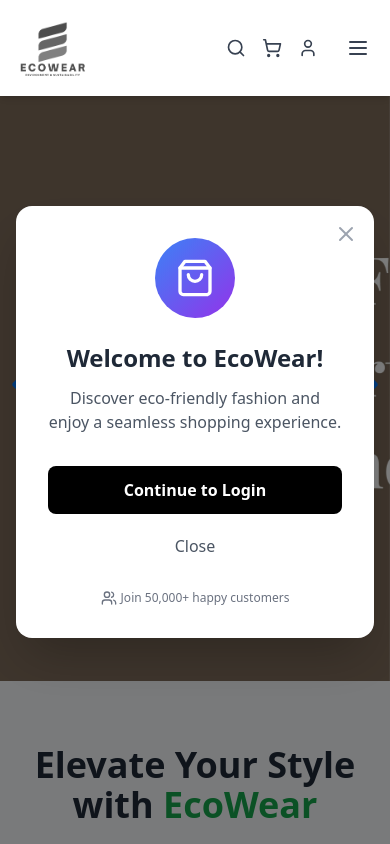
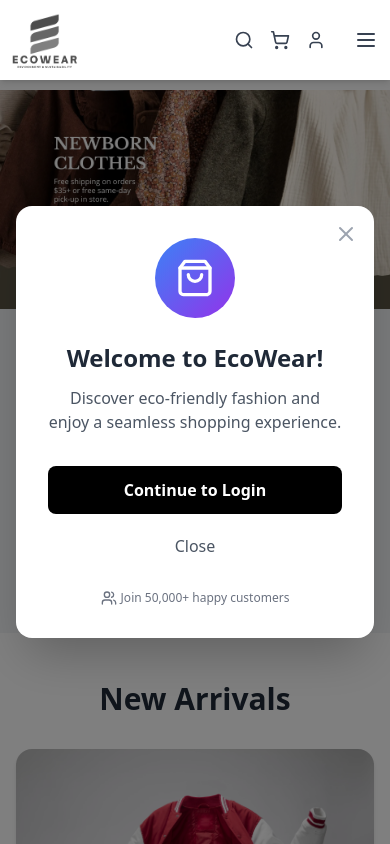
Before and after one commit to webtech95/ecowear-frontEnd, a React (Create React App) app: page / in a window 390 px wide. Shown: the top 844 px of the page. Built offline with nearby package versions, Linux system fonts and the light colour scheme.

Commit message:
Fix: removed extra space between banner and hero section

```diff
--- a/src/components/header.jsx
+++ b/src/components/header.jsx
@@ -16,7 +16,7 @@
   return (
     <>
       <header className="bg-white shadow-md fixed top-0 left-0 w-full z-50 transition-colors">
-        <div className="max-w-7xl mx-auto px-4 py-4 flex items-center justify-between">
+        <div className="max-w-7xl mx-auto px-2 py-2 flex items-center justify-between">
           <Link to="/" className="flex items-center space-x-2 text-2xl font-bold text-green-700">
             <img src={Logo} alt="Ecowear" className="h-16 w-auto" />
           </Link>
--- a/src/components/pages/about.jsx
+++ b/src/components/pages/about.jsx
@@ -4,7 +4,7 @@
 import "swiper/css/navigation";
 import { Link } from "react-router-dom";
 import image from "./images/Green and White Conceptual New Look Fashion Blog Banner.webp";
-import { useState } from "react";
+import { useEffect, useState } from "react";
 import OrganicPage from "../subPages/OrganicPage";
 import PlasticPackagingPage from "../subPages/PlasticPackagingPage";
 import FairWagesPage from "../subPages/FairWagesPage";
@@ -19,6 +19,8 @@
 import img18 from "../pages/images/18.webp";
 import img19 from "../pages/images/19.webp";
 import img20 from "../pages/images/20.webp";
+import Banner from "../pages/images/Banner2.webp";
+
 
 const CarouselImages = [
   { id: 1, image: img11 },
@@ -35,11 +37,28 @@
 
 const About = () => {
   const [activeModal, setActiveModal] = useState(null);
+    const [isMobile, setIsMobile] = useState(false);
+
+    useEffect(() => {
+      const handleResize = () => setIsMobile(window.innerWidth < 768);
+      handleResize();
+      window.addEventListener("resize", handleResize);
+      return () => window.removeEventListener("resize", handleResize);
+    }, []);
 
   return (
     <div className="bg-white text-gray-800">
-      <section className="w-full h-[60vh] md:h-[80vh]">
-        <Swiper
+      <section className="w-full relative z-0 m-0 p-0 overflow-hidden">
+
+        {isMobile ? (
+          <div className="w-full h-auto">
+            <img
+              src={Banner}
+              alt="Banner"
+              className="w-full h-auto object-cover"
+            />
+          </div>
+        ) : (<Swiper
           modules={[Autoplay, Navigation]}
           navigation
           autoplay={{ delay: 3000, disableOnInteraction: false }}
@@ -57,6 +76,7 @@
             </SwiperSlide>
           ))}
         </Swiper>
+        )}
       </section>
 
       <section className="relative -mt-10 z-10">
--- a/src/components/pages/home.jsx
+++ b/src/components/pages/home.jsx
@@ -21,6 +21,8 @@
 import img8 from "../pages/images/8.webp"
 import img9 from "../pages/images/9.webp"
 import img10 from "../pages/images/10.webp"
+import { useEffect, useState } from "react";
+import Banner from "../pages/images/Banner.webp";
 
 const HomeCrousalImages = [
   { id: 1, image: img1 },
@@ -43,33 +45,56 @@
 ];
 
 const Home = () => {
+
+  const [isMobile, setIsMobile] = useState(false);
+
+  useEffect(() => {
+    const handleResize = () => setIsMobile(window.innerWidth < 768);
+    handleResize();
+    window.addEventListener("resize", handleResize);
+    return () => window.removeEventListener("resize", handleResize);
+  }, []);
+
   return (
     <div className="bg-white dark:bg-gray-900 text-gray-800 dark:text-white">
 
       {/* Hero Carousel */}
-      <section className="w-full h-[70vh] relative z-0">
+      <section className="w-full relative z-0 m-0 p-0 overflow-hidden">
+
+        {isMobile ? (
+          <div className="w-full h-auto">
+            <img
+              src={Banner}
+              alt="Banner"
+              className="w-full h-auto object-cover"
+            />
+          </div>
+        ) : (
           <Swiper
             modules={[Autoplay, Navigation]}
             navigation
             autoplay={{ delay: 3000, disableOnInteraction: false }}
             loop
             slidesPerView={1}
-          className="w-full h-full"
+            className="w-full h-[70vh]"
           >
             {HomeCrousalImages.map((img) => (
               <SwiperSlide key={img.id}>
                 <img
                   src={img.image}
                   alt={`Slide ${img.id}`}
-                className="w-full h-full object-cover"
+                  className="w-full h-full object-cover block m-0"
                 />
+
               </SwiperSlide>
             ))}
           </Swiper>
+        )}
+
       </section>
 
       {/* Hero Section */}
-      <section className="bg-gray-100 py-16 text-center">
+      <section className="bg-gray-100 py-16 text-center m-0">
         <div className="max-w-7xl mx-auto px-4">
           <h1 className="text-4xl md:text-5xl font-bold mb-4">
             Elevate Your Style with <span className="text-green-600">EcoWear</span>
--- a/src/components/subPages/login.jsx
+++ b/src/components/subPages/login.jsx
@@ -29,7 +29,7 @@
 
       localStorage.setItem("token", res.data.token);
       alert("Login successful!");
-      navigate("/home");
+      navigate("/");
     } catch (err) {
       setError(err.response?.data?.message || "Login failed");
     }
--- a/src/components/subPages/ragistrationpage.jsx
+++ b/src/components/subPages/ragistrationpage.jsx
@@ -27,7 +27,7 @@
     setError("");
 
     try {
-      const res = await axios.post(`${API_URL}auth/register`, formData);
+      const res = await axios.post(`${API_URL}/auth/register`, formData);
 
       if (res.status === 200 || res.status === 201) {
         alert("Account created successfully!");
```
Also changed, not shown: src/components/pages/images/Banner.webp (added), src/components/pages/images/Banner2.webp (added). Lines whose indentation alone changed are shown as unchanged.
